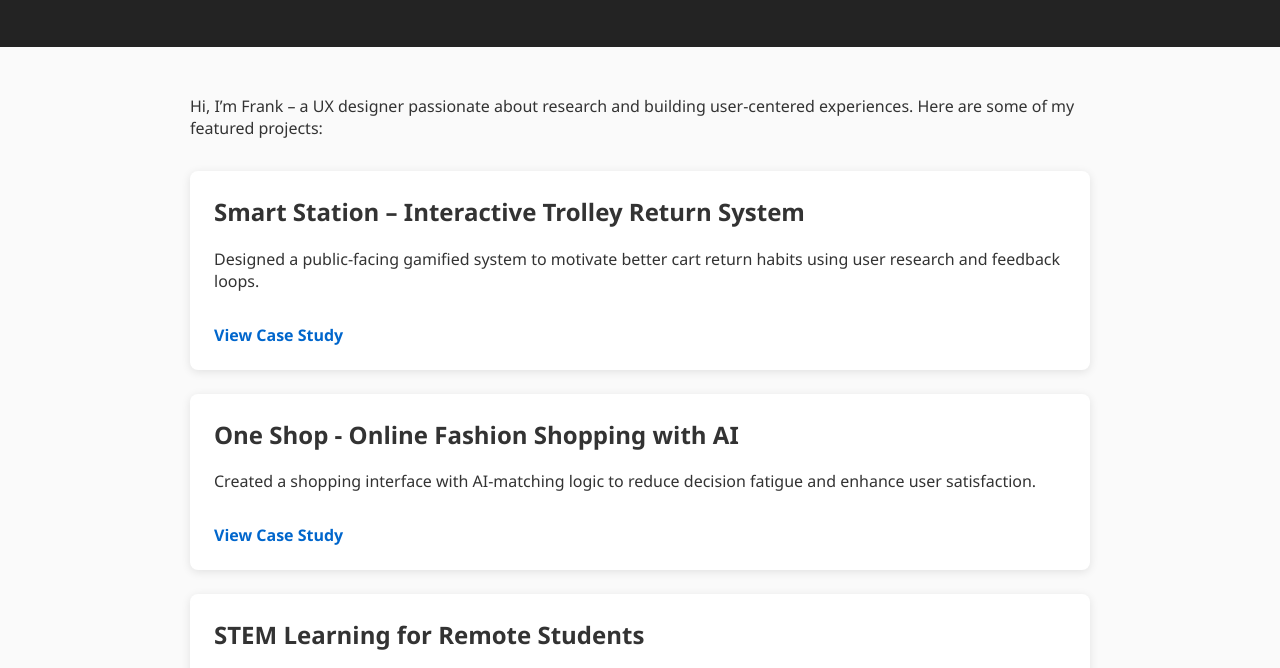
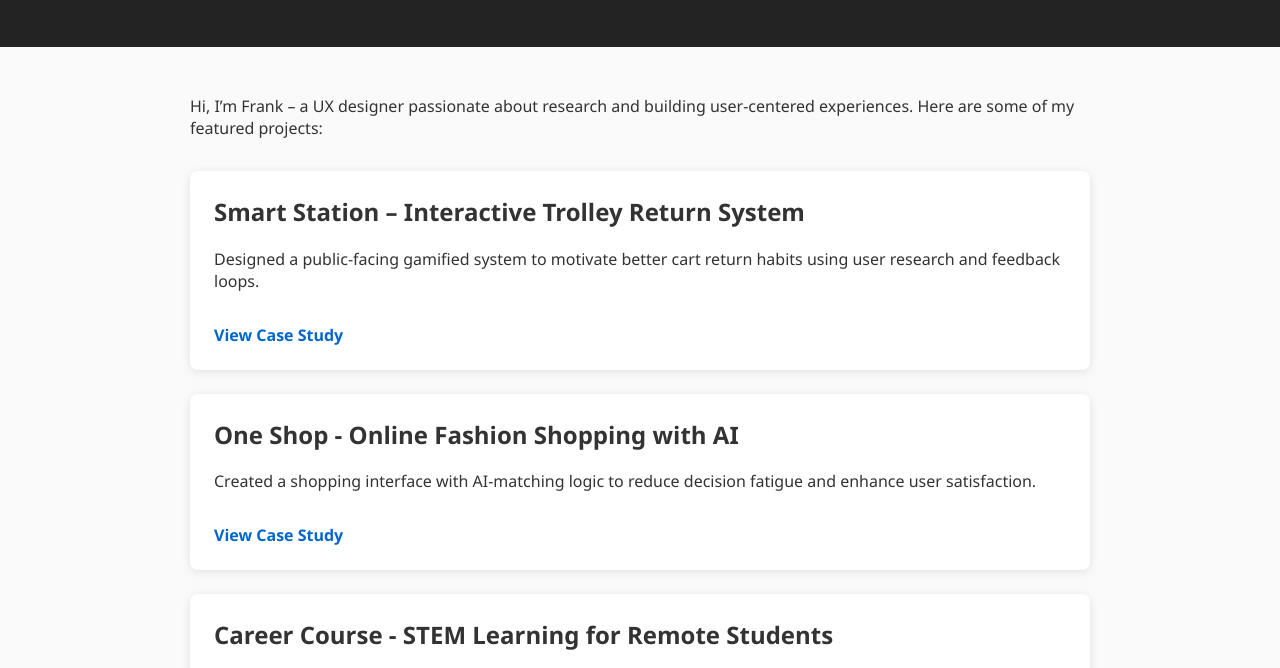
Before and after one commit to frankwu0405/frank-portfolio, a plain HTML site: page index.html in a window 1280 px wide. Shown: the part 110-778 px from the top of the page. Drawn offline with Linux system fonts and the light colour scheme.

Commit message:
Update index.html

```diff
--- a/index.html
+++ b/index.html
@@ -27,7 +27,7 @@
         <a href="project2.html">View Case Study</a>
       </div>
       <div class="project-card">
-        <h2>STEM Learning for Remote Students</h2>
+        <h2>Career Course - STEM Learning for Remote Students</h2>
         <p>Developed a gamified educational tool to boost engagement among students in underserved areas.</p>
         <a href="project3.html">View Case Study</a>
       </div>
```
